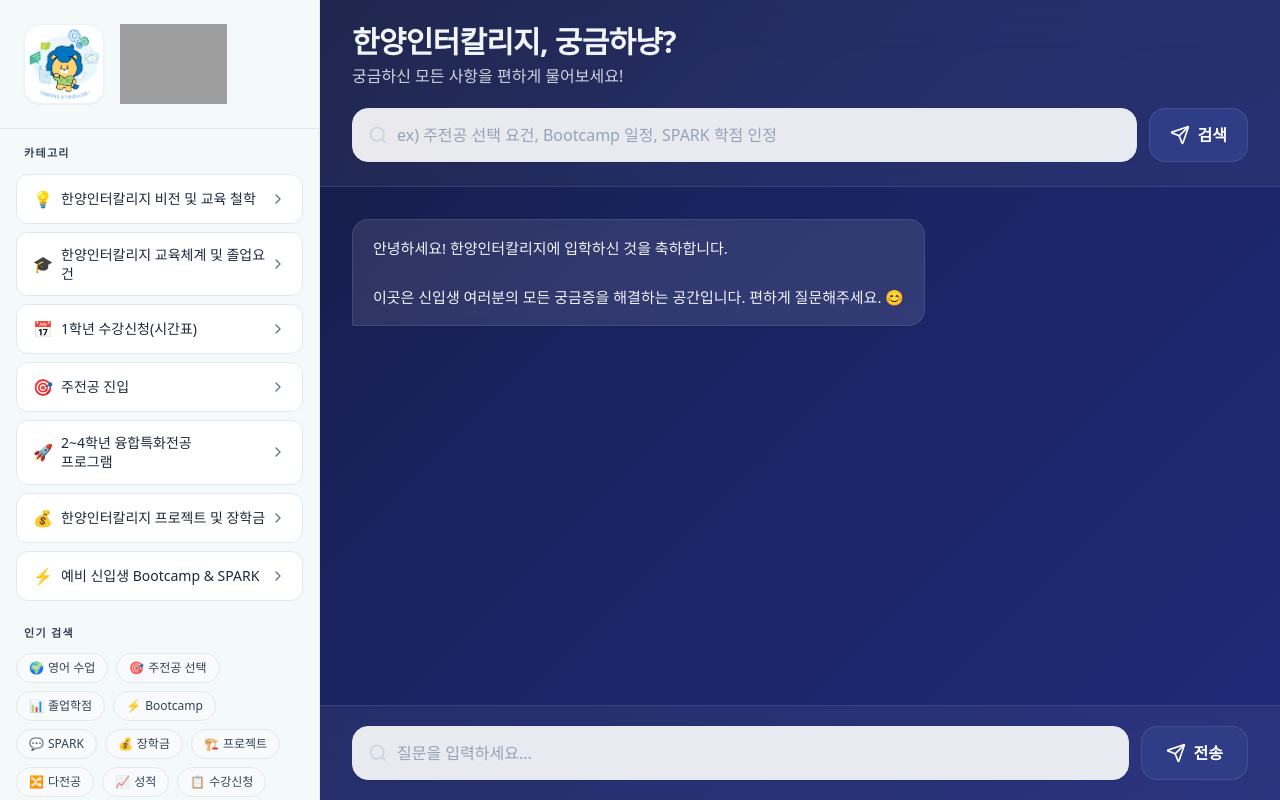
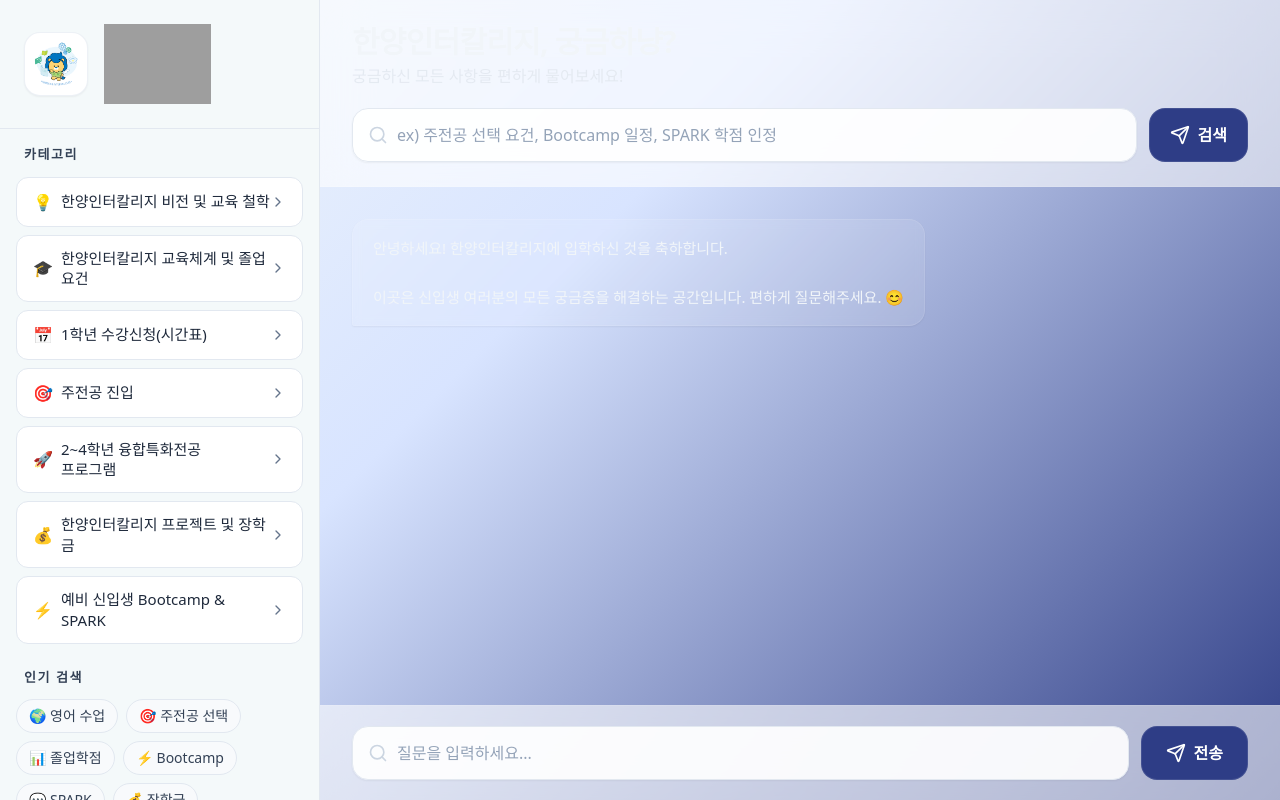
Before and after one commit to happysnow-maker/HIC-Welcome-chatbot, a React (Vite) app: page / in a window 1280 px wide. Built offline with nearby package versions, Linux system fonts and the light colour scheme; grey boxes are pictures that could not be loaded.

Commit message:
Update styles and text sizes in App component

```diff
--- a/src/App.jsx
+++ b/src/App.jsx
@@ -426,7 +426,7 @@
     }));
 
   return (
-    <div className="flex h-screen bg-[linear-gradient(135deg,#121835_0%,#1a2360_45%,#202a78_100%)] text-slate-100">
+    <div className="flex h-screen bg-[linear-gradient(135deg,#f4f9fa_0%,#d8e4ff_40%,#2e3d86_100%)] text-slate-100">
       {/* Sidebar */}
       <aside className="w-80 shrink-0 h-full border-r border-slate-200 bg-[#f4f9fa] overflow-y-auto flex flex-col">
         {/* Brand (로고 + 아이콘 영역) */}
@@ -434,11 +434,11 @@
           <div className="px-6 py-6">
             <div className="flex items-center gap-4">
               {/* 아이콘 */}
-              <div className="h-20 w-20 rounded-2xl bg-white flex items-center justify-center shadow-sm overflow-hidden border border-slate-200/60">
+              <div className="h-16 w-16 rounded-2xl bg-white flex items-center justify-center shadow-sm overflow-hidden border border-slate-200/60">
                 <SafeImg
                   sources={ICON_SOURCES}
                   alt="Hanyang Intercollege Icon"
-                  className="h-18 w-18 object-contain"
+                  className="h-12 w-12 object-contain"
                 />
               </div>
 
@@ -457,7 +457,7 @@
         {/* Categories + Popular + Tips */}
         <div className="flex-1 p-4">
           {/* Categories */}
-          <h3 className="px-2 text-[11px] font-semibold text-slate-700 uppercase tracking-[0.12em]">
+          <h3 className="px-2 text-[13px] font-semibold text-slate-700 uppercase tracking-[0.12em]">
             카테고리
           </h3>
           <div className="mt-3 space-y-2">
@@ -474,7 +474,7 @@
                     aria-expanded={open}
                   >
                     <span className="flex-1">
-                      <span className="flex items-center gap-2 text-sm font-medium text-slate-800 whitespace-normal leading-snug break-words">
+                      <span className="flex items-center gap-2 text-[15px] font-medium text-slate-800 whitespace-normal leading-snug break-words">
                         <span className="text-base shrink-0">{data.icon}</span>
                         <span>
                           {cat === "2~4학년 융합특화전공 프로그램" ? (
@@ -499,7 +499,7 @@
                     <div className="px-3 pb-3">
                       <button
                         onClick={() => handleCategorySelect(cat)}
-                        className="w-full mt-2 text-left text-[13px] rounded-lg bg-slate-50 border border-slate-200 px-3 py-2 hover:bg-slate-100 transition text-slate-800"
+                        className="w-full mt-2 text-left text-sm rounded-lg bg-slate-50 border border-slate-200 px-3 py-2 hover:bg-slate-100 transition text-slate-800"
                       >
                         전체 보기{" "}
                         <span className="ml-2 text-slate-500">({data.ids.length})</span>
@@ -512,7 +512,7 @@
           </div>
 
           {/* Popular */}
-          <h3 className="mt-6 px-2 text-[11px] font-semibold text-slate-700 uppercase tracking-[0.12em]">
+          <h3 className="mt-6 px-2 text-[13px] font-semibold text-slate-700 uppercase tracking-[0.12em]">
             인기 검색
           </h3>
           <div className="mt-3 flex flex-wrap gap-2">
@@ -520,7 +520,7 @@
               <button
                 key={idx}
                 onClick={() => handleKeywordClick(kw.text)}
-                className="px-3 py-1.5 rounded-full border border-slate-200 bg-slate-50 hover:bg-slate-100 text-xs font-medium text-slate-700 transition"
+                className="px-3 py-1.5 rounded-full border border-slate-200 bg-slate-50 hover:bg-slate-100 text-sm font-medium text-slate-700 transition"
               >
                 <span className="mr-1">{kw.icon}</span>
                 {kw.text}
@@ -556,7 +556,7 @@
       {/* Main */}
       <main className="flex-1 flex flex-col">
         {/* Header */}
-        <div className="border-b border-white/10 bg-white/5 backdrop-blur-xl">
+        <div className="border-b border-white/10 bg-white/60 backdrop-blur-xl">
           <div className="px-8 py-6">
             <h2 className="text-2xl md:text-3xl font-bold tracking-tight">
               한양인터칼리지, 궁금하냥?
@@ -616,7 +616,7 @@
         </div>
 
         {/* Input */}
-        <div className="border-t border-white/10 bg-white/5 backdrop-blur-xl px-6 sm:px-8 py-5">
+        <div className="border-t border-white/10 bg-white/60 backdrop-blur-xl px-6 sm:px-8 py-5">
           <div className="flex gap-3">
             <div className="relative flex-1">
               <Search className="absolute left-4 top-1/2 -translate-y-1/2 h-5 w-5 text-slate-300" />
```
